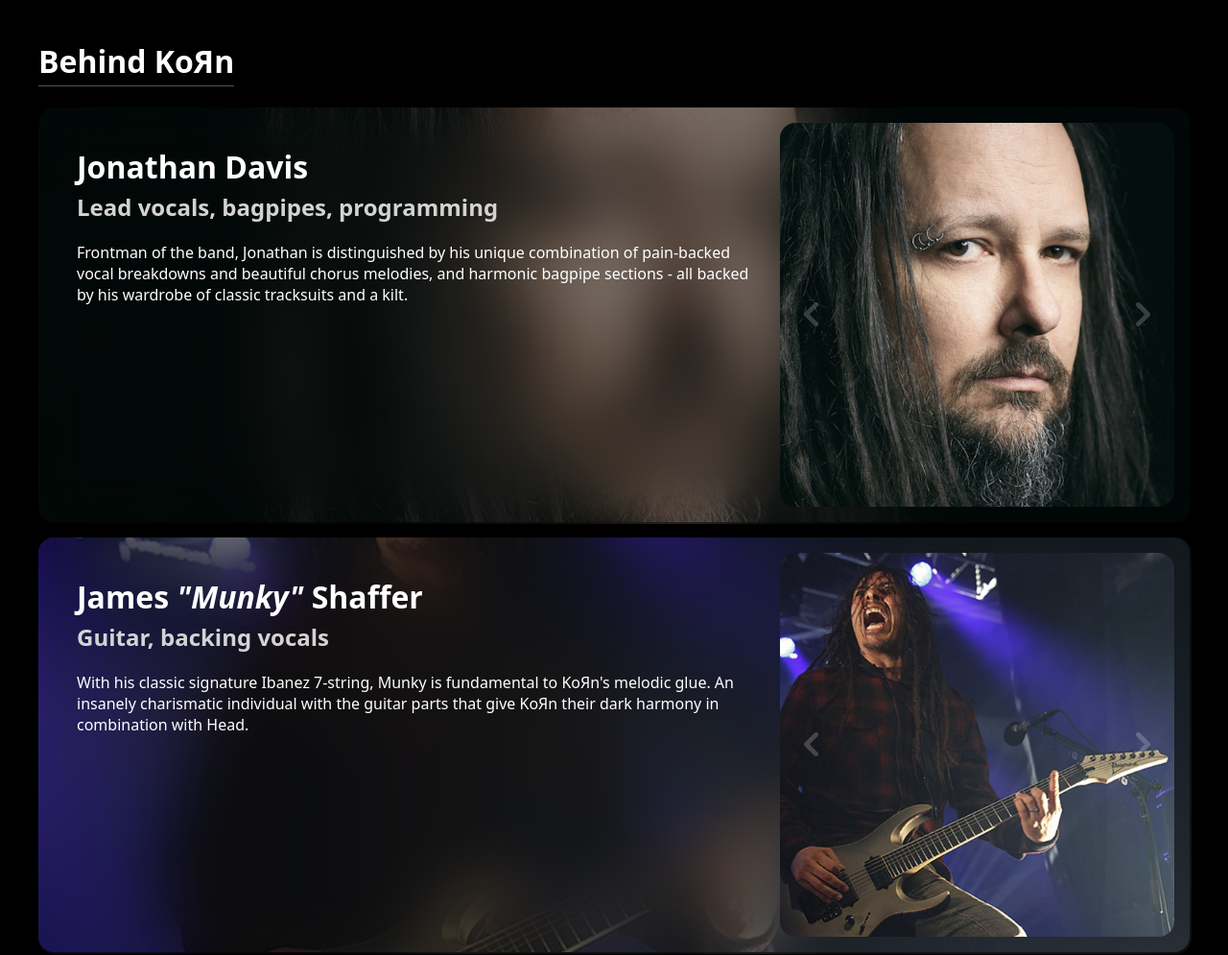
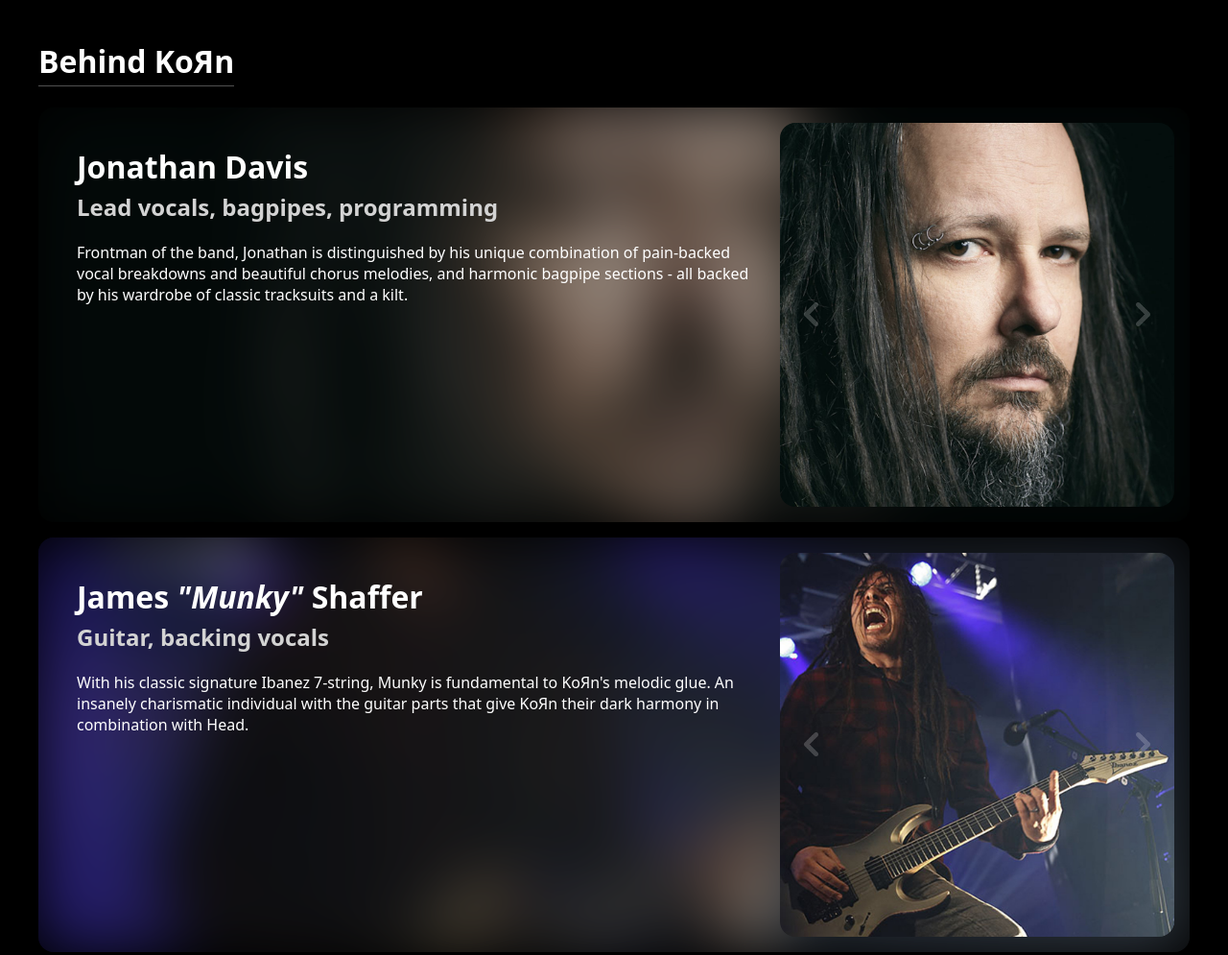
Before and after one commit to lunar-natalie/kornucopia, a website built with Parcel: page src/index.html in a window 1280 px wide. Shown: the part 803-1798 px from the top of the page at 96% size. Built offline with nearby package versions, Linux system fonts and the light colour scheme; files whose address does not match are found by name.

Commit message:
fix: replace CSS backdrop-filter property
Improves browser compatibility for visual effects.

```diff
--- a/src/client/image_manager.ts
+++ b/src/client/image_manager.ts
@@ -83,13 +83,14 @@
                 .removeClass("current");
         }
 
-        $(this.rootElement).addClass("update");
+        $(this.rootElement).addClass("transition");
         let backgroundValue = this.imagePaths[this.imageIndex].getCssUrl();
         setTimeout(() => {
-            $(this.rootElement).css("background-image", backgroundValue);
+            $(this.rootElement).css("--background-image-before",
+                backgroundValue);
             setTimeout(() => {
                 $(this.imageElements[this.imageIndex]).addClass("current");
-                $(this.rootElement).removeClass("update");
+                $(this.rootElement).removeClass("transition");
             }, 250);
         }, 250);
 
--- a/src/index.html
+++ b/src/index.html
@@ -51,7 +51,7 @@
             <div id="behind-korn">
                 <h1>Behind Ko&#x42fn</h1>
                 <div class="member" id="jonathan">
-                    <div class="background"><div class="inner">
+                    <div class="filter"><div class="inner">
                         <div class="details">
                             <h1>Jonathan Davis</h1>
                             <h2>Lead vocals, bagpipes, programming</h2>
@@ -66,7 +66,7 @@
                     </div></div>
                 </div>
                 <div class="member" id="munky">
-                    <div class="background"><div class="inner">
+                    <div class="filter"><div class="inner">
                         <div class="details">
                             <h1>James <i>"Munky"</i> Shaffer</h1>
                             <h2>Guitar, backing vocals</h2>
@@ -81,7 +81,7 @@
                     </div></div>
                 </div>
                 <div class="member" id="head">
-                    <div class="background"><div class="inner">
+                    <div class="filter"><div class="inner">
                         <div class="details">
                             <h1>Brian <i>"Head"</i> Welch</h1>
                             <h2>Guitar, backing vocals</h2>
@@ -95,7 +95,7 @@
                     </div></div>
                 </div>
                 <div class="member" id="ray">
-                    <div class="background"><div class="inner">
+                    <div class="filter"><div class="inner">
                         <div class="details">
                             <h1>Ray Luzier</h1>
                             <h2>Drums</h2>
@@ -114,7 +114,7 @@
                     </div>
                     <div class="inner">
                         <div class="member" id="fieldy">
-                            <div class="background"><div class="inner">
+                            <div class="filter"><div class="inner">
                                 <div class="details">
                                     <h1>Reginald <i>"Fieldy"</i> Arvizu</h1>
                                     <h2>Bass</h2>
@@ -129,7 +129,7 @@
                     </div>
                     <div class="inner">
                         <div class="member" id="david">
-                            <div class="background"><div class="inner">
+                            <div class="filter"><div class="inner">
                                 <div class="details">
                                     <h1>David Silveria</h1>
                                     <h2>Drums, percussion</h2>
--- a/src/index.scss
+++ b/src/index.scss
@@ -198,12 +198,28 @@
 
         border-radius: 16px;
 
-        background-repeat: no-repeat;
-        background-size: cover;
-        background-position: center;
         z-index: 0;
+        overflow: hidden;
 
-        > .background {
+        &::before {
+            content: '';
+            position: absolute;
+            width: 100%;
+            height: 100%;
+
+            z-index: -1;
+
+            border-radius: inherit;
+
+            background-repeat: no-repeat;
+            background-size: cover;
+            background-position: center;
+            background-image: var(--background-image-before);
+
+            filter: blur(32px);
+        }
+
+        > .filter {
             margin: 0;
             padding: 0;
 
@@ -220,8 +236,10 @@
 
                 border-radius: inherit;
 
-                backdrop-filter: brightness(0.5);
-                @include transition.default(backdrop-filter);
+                background-color: colors.$background;
+                opacity: .4;
+
+                @include transition.default(opacity);
             }
 
             > .inner {
@@ -232,21 +250,6 @@
                 padding: 16px;
 
                 border-radius: inherit;
-
-                &::before {
-                    content: '';
-                    position: absolute;
-                    width: 100%;
-                    height: 100%;
-                    margin: -16px;
-                    padding: 1px;
-
-                    z-index: -1;
-
-                    border-radius: inherit;
-
-                    backdrop-filter: blur(32px);
-                }
 
                 .details {
                     width: 130%;
@@ -330,10 +333,10 @@
             }
         }
 
-        &.update {
-            > .background {
+        &.transition {
+            > .filter {
                 &::before {
-                    backdrop-filter: brightness(0);
+                    opacity: 1;
                 }
 
                 > .inner {
```
